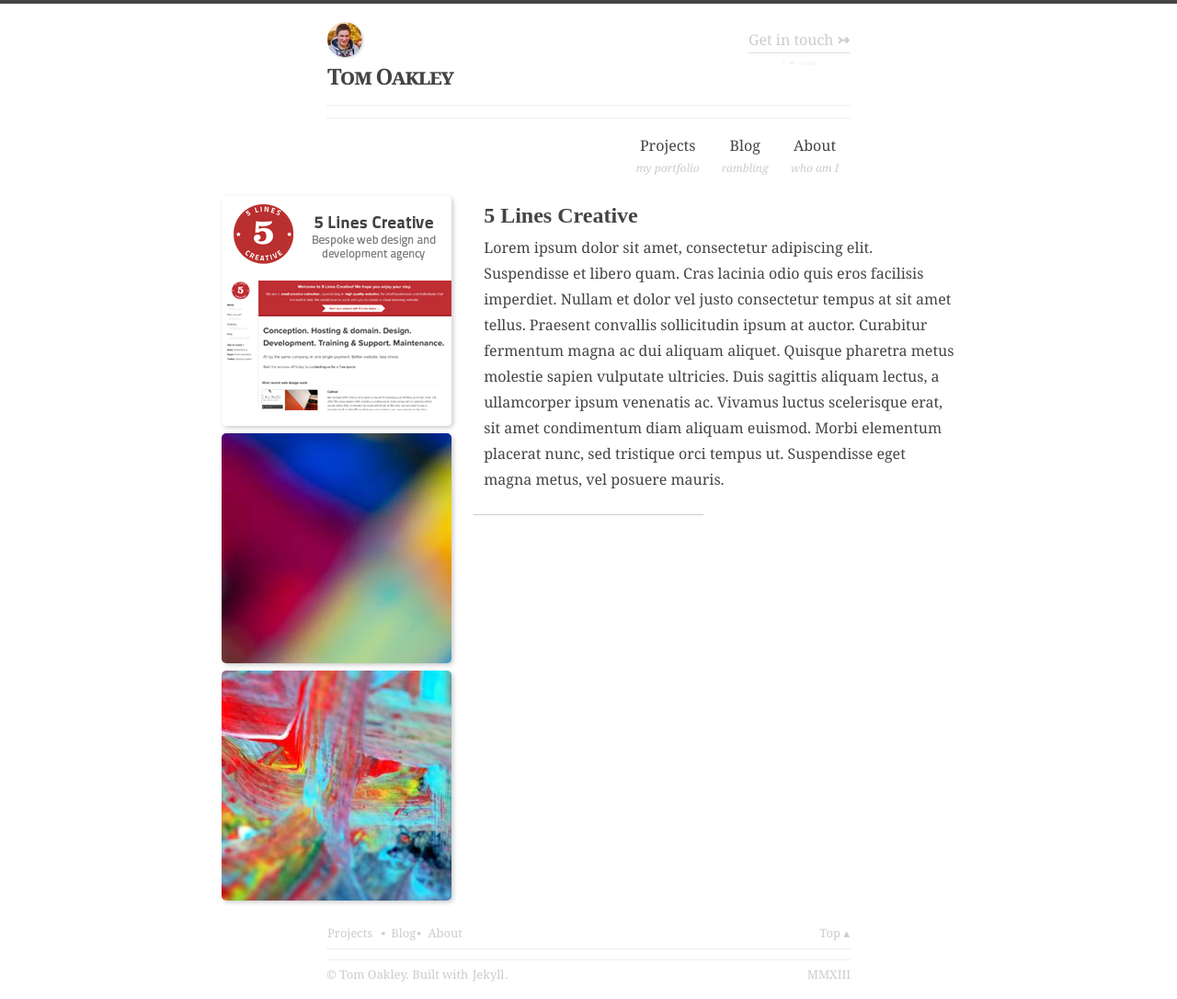
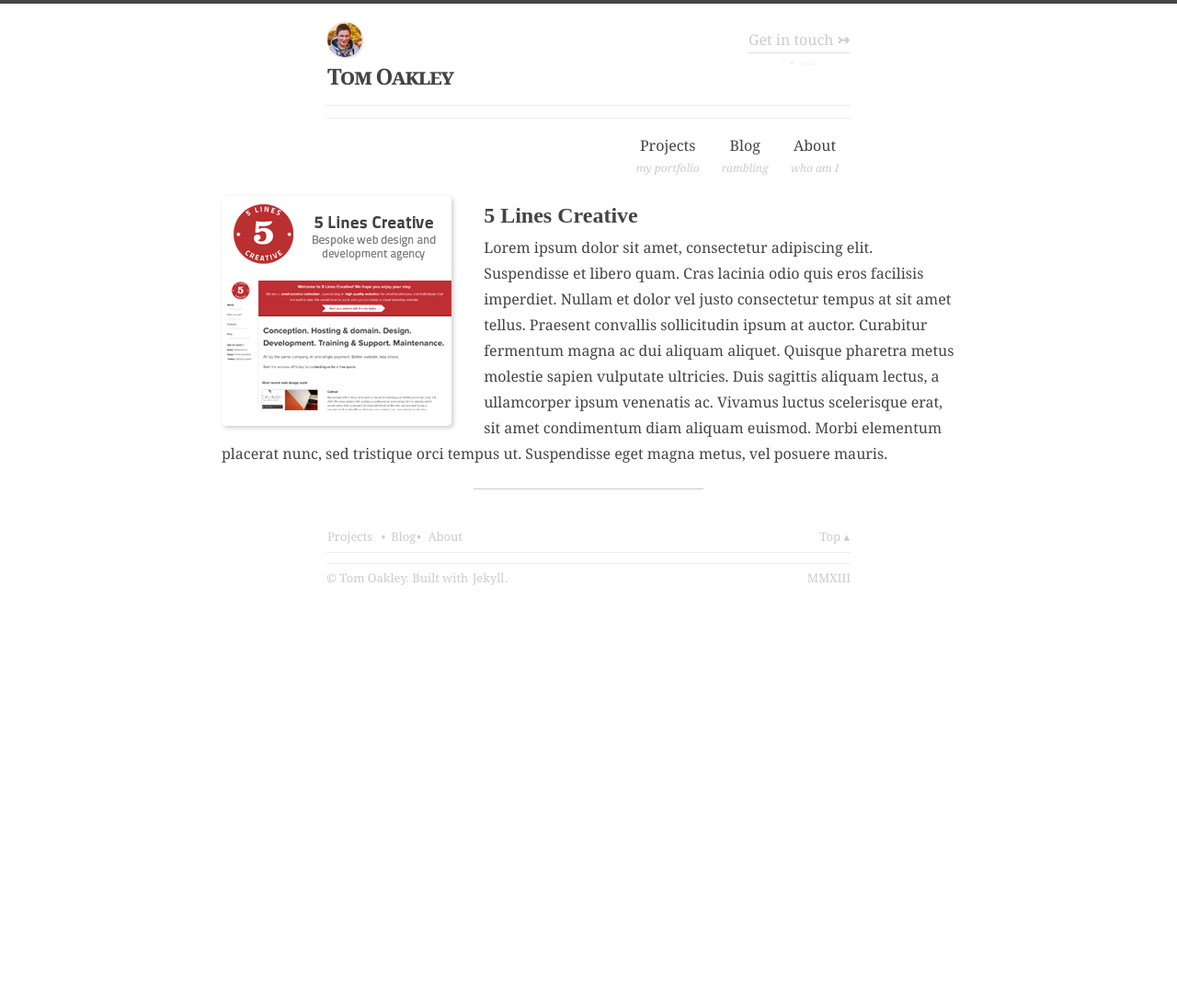
Before and after one commit to tomoakley/tomoakley.github.io, a Jekyll site: the page built from _posts/2013-03-17-5lines-creative.html, in a window 1280 px wide. Shown: the whole page at 92% size. Built offline with Jekyll 4.4.1, drawn with Linux system fonts in a browser that asks for light colours; after the commit the page ends 900 px from its top, so only the background shows below that.

Commit message:
removed images from project pages

```diff
--- a/_posts/2013-03-17-5lines-creative.html
+++ b/_posts/2013-03-17-5lines-creative.html
@@ -1,8 +1,6 @@
 ---
 layout: post
 image: /img/5lines-card.png
-image-2: /img/2.jpg
-image-3: /img/3.jpg
 title: 5 Lines Creative
 category: projects
 ---
--- a/_posts/2013-03-17-android-and-tea.html
+++ b/_posts/2013-03-17-android-and-tea.html
@@ -1,8 +1,6 @@
 ---
 layout: post
 image: /img/aat-card.png
-image-2: /img/2.jpg
-image-3: /img/1.jpg
 title: Android and Tea
 category: projects
 ---
--- a/_posts/2013-03-17-calinoi.html
+++ b/_posts/2013-03-17-calinoi.html
@@ -1,8 +1,6 @@
 ---
 layout: post
 image: /img/calinoi-card.png
-image-2: /img/3.jpg
-image-3: /img/1.jpg
 title: Calinoi
 category: projects
 ---
```
Also changed, not shown: 3 other files.
